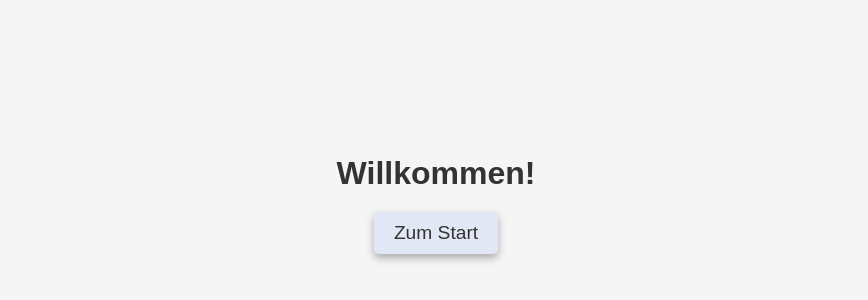
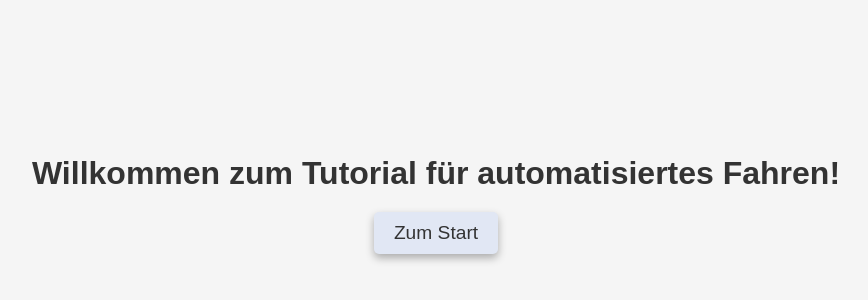
Before and after one commit to lucashaola/Statik, a website: page public/views/landing/index.html in a window 1280 px wide. Shown: the part 196-496 px from the top of the page, without its empty margins (204-1072 px from the left). Drawn offline with Linux system fonts and the light colour scheme.

Commit message:
Edited message

```diff
--- a/public/views/landing/index.html
+++ b/public/views/landing/index.html
@@ -8,7 +8,7 @@
 </head>
 <body>
     <div class="landing-container">
-        <h1>Willkommen!</h1>
+        <h1>Willkommen zum Tutorial für automatisiertes Fahren!</h1>
         <button class="enter-button" onclick="window.location.href='/views/welcome'">Zum Start</button>
     </div>
 </body>
```
